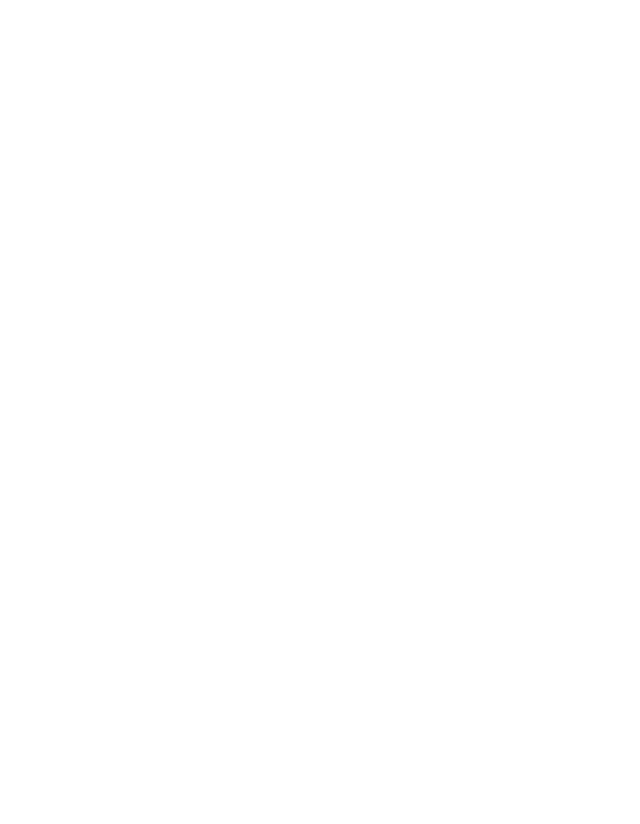
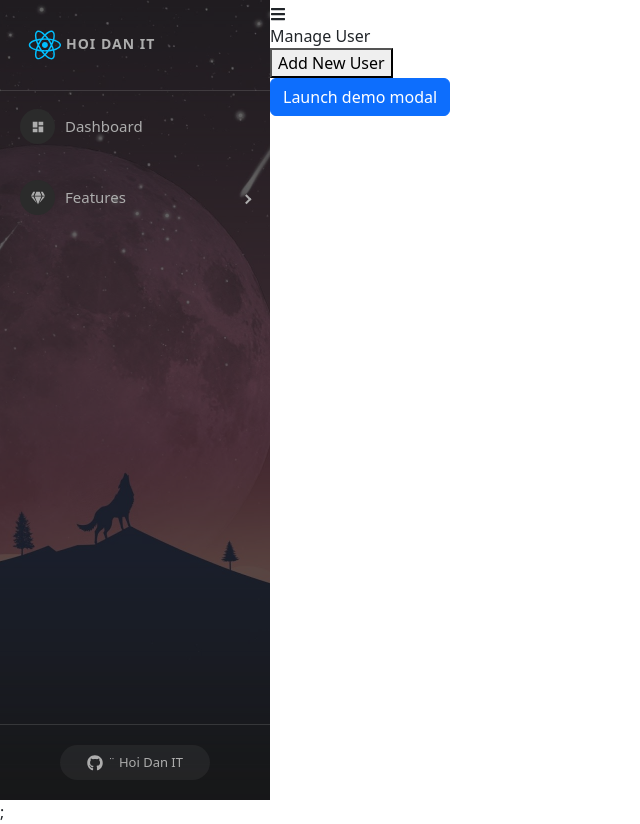
Before and after one commit to pcltuan7103/demo-react, a React (Create React App) app: page /admins/manage-user in a window 1280 px wide. Before the commit this address had no page. Shown: the whole page, without its empty margins (0-640 px from the left). Before the commit the page ends 800 px from the top, so only its background shows below. Built offline with nearby package versions, Linux system fonts and the light colour scheme.

Commit message:
Design Modal Add user

```diff
--- a/package.json
+++ b/package.json
@@ -6,15 +6,18 @@
     "@testing-library/jest-dom": "5.16.4",
     "@testing-library/react": "13.3.0",
     "@testing-library/user-event": "13.5.0",
+    "axios": "0.27.2",
     "bootstrap": "5.2.0",
     "react": "18.2.0",
     "react-bootstrap": "2.4.0",
     "react-dom": "18.2.0",
     "react-icons": "4.4.0",
+    "react-paginate": "8.1.3",
     "react-pro-sidebar": "0.7.1",
     "react-redux": "8.0.1",
     "react-router-dom": "6.3.0",
     "react-scripts": "5.0.1",
+    "react-toastify": "9.0.7",
     "redux": "4.2.0",
     "redux-devtools-extension": "2.13.9",
     "redux-thunk": "2.4.1",
--- a/src/App.scss
+++ b/src/App.scss
@@ -42,6 +42,7 @@ body {
         background-color: #000;
         padding: 0 15px;
         height: 40px;
+        border: none;
         &:hover {
           background-color: #535353;
         }
--- a/src/components/Admin/Admin.js
+++ b/src/components/Admin/Admin.js
@@ -2,6 +2,7 @@ import SideBar from "./SideBar";
 import "./Admin.scss";
 import { useState } from "react";
 import { FaBars } from "react-icons/fa";
+import { Outlet } from "react-router-dom";
 
 const Admin = (props) => {
   const [collapsed, setCollaped] = useState(false);
@@ -12,11 +13,15 @@ const Admin = (props) => {
         <SideBar collapsed={collapsed} />
       </div>
       <div className="admin-content">
+        <div className="admin-header"></div>
         <FaBars
           onClick={() => {
             setCollaped(!collapsed);
           }}
         />
+        <div className="admin-main">
+          <Outlet />
+        </div>
       </div>
     </div>
   );
--- a/src/components/Admin/Admin.scss
+++ b/src/components/Admin/Admin.scss
@@ -5,4 +5,11 @@
       height: 100vh !important;
     }
   }
+
+  .admin-content {
+    .admin-header {
+    }
+    .admin-main {
+    }
+  }
 }
--- /dev/null
+++ b/src/components/Admin/Content/Dashboard.js
@@ -0,0 +1,5 @@
+const Dashboard = (props) => {
+  return <div></div>;
+};
+
+export default Dashboard;
--- /dev/null
+++ b/src/components/Admin/Content/ManageUser.js
@@ -0,0 +1,19 @@
+import ModalCreateUser from "./ModalCreateUser";
+
+const ManageUser = (props) => {
+  return (
+    <div classNameName="manage-user-container">
+      <div classNameName="title">Manage User</div>
+      <div classNameName="users-content">
+        <div>
+          <button>Add New User</button>
+        </div>
+        <div>
+          <ModalCreateUser />
+        </div>
+      </div>
+    </div>
+  );
+};
+
+export default ManageUser;
--- /dev/null
+++ b/src/components/Admin/Content/ModalCreateUser.js
@@ -0,0 +1,63 @@
+import { useState } from "react";
+import Button from "react-bootstrap/Button";
+import Modal from "react-bootstrap/Modal";
+
+function ModalCreateUser() {
+  const [show, setShow] = useState(false);
+
+  const handleClose = () => setShow(false);
+  const handleShow = () => setShow(true);
+
+  return (
+    <>
+      <Button variant="primary" onClick={handleShow}>
+        Launch demo modal
+      </Button>
+
+      <Modal show={show} onHide={handleClose} size="xl" backdrop="static">
+        <Modal.Header closeButton>
+          <Modal.Title>Add New User</Modal.Title>
+        </Modal.Header>
+        <Modal.Body>
+          <form className="row g-3">
+            <div className="col-md-6">
+              <label className="form-label">Email</label>
+              <input type="email" className="form-control" />
+            </div>
+            <div className="col-md-6">
+              <label className="form-label">Password</label>
+              <input type="password" className="form-control" />
+            </div>
+            <div className="col-md-6">
+              <label className="form-label">Username</label>
+              <input type="text" className="form-control" />
+            </div>
+            <div className="col-md-6">
+              <label className="form-label">Role</label>
+              <select className="form-select">
+                <option selected value="USER">
+                  USER
+                </option>
+                <option value="ADMIN">ADMIN</option>
+              </select>
+            </div>
+            <div className="col-md-12">
+              <label className="form-label">Image</label>
+              <input type="file" className="form-control" />
+            </div>
+          </form>
+        </Modal.Body>
+        <Modal.Footer>
+          <Button variant="secondary" onClick={handleClose}>
+            Close
+          </Button>
+          <Button variant="primary" onClick={handleClose}>
+            Save Changes
+          </Button>
+        </Modal.Footer>
+      </Modal>
+    </>
+  );
+}
+
+export default ModalCreateUser;
--- a/src/components/Admin/SideBar.js
+++ b/src/components/Admin/SideBar.js
@@ -16,7 +16,11 @@ import {
   FaRegLaughWink,
   FaHeart,
 } from "react-icons/fa";
+import { DiReact } from "react-icons/di";
+import { MdDashboard } from "react-icons/md";
 import sidebarBg from "../../assets/bg2.jpg";
+import "./SideBar.scss";
+import { Link } from "react-router-dom";
 
 const SideBar = (props) => {
   const { image, collapsed, rtl, toggled, handleToggleSidebar } = props;
@@ -44,28 +48,27 @@ const SideBar = (props) => {
               whiteSpace: "nowrap",
             }}
           >
-            Hoi Dan IT
+            <DiReact color={"#00bfff"} size={"3em"} />
+            <span>Hoi Dan IT</span>
           </div>
         </SidebarHeader>
 
         <SidebarContent>
           <Menu iconShape="circle">
-            <MenuItem
-              icon={<FaTachometerAlt />}
-              suffix={<span className="badge red">New</span>}
-            >
+            <MenuItem icon={<MdDashboard />}>
               Dashboard
+              <Link to="/admins" />
             </MenuItem>
-            <MenuItem icon={<FaGem />}>Components</MenuItem>
           </Menu>
           <Menu iconShape="circle">
-            <SubMenu
-              suffix={<span className="badge yellow">3</span>}
-              icon={<FaRegLaughWink />}
-            >
-              <MenuItem> 1</MenuItem>
-              <MenuItem> 2</MenuItem>
-              <MenuItem> 3</MenuItem>
+            <SubMenu icon={<FaGem />} title="Features">
+              <MenuItem>
+                {" "}
+                Manage Users
+                <Link to="/admins/manage-user" />
+              </MenuItem>
+              <MenuItem> Manage Quiz</MenuItem>
+              <MenuItem> Manage Question</MenuItem>
             </SubMenu>
           </Menu>
         </SidebarContent>
@@ -78,7 +81,7 @@ const SideBar = (props) => {
             }}
           >
             <a
-              href="https://github.com/azouaoui-med/react-pro-sidebar"
+              href="https://github.com/pcltuan7103/demo-react"
               target="_blank"
               className="sidebar-btn"
               rel="noopener noreferrer"
@@ -91,7 +94,7 @@ const SideBar = (props) => {
                   overflow: "hidden",
                 }}
               >
-                View Source
+                &#168; Hoi Dan IT
               </span>
             </a>
           </div>
--- /dev/null
+++ b/src/components/Admin/SideBar.scss
@@ -0,0 +1,28 @@
+.sidebar-btn-wrapper {
+  display: flex;
+  align-items: center;
+  justify-content: center;
+  .sidebar-btn {
+    transition: width 0.3s;
+    width: 150px;
+    padding: 1px 5px;
+    border-radius: 40px;
+    background: rgba(255, 255, 255, 0.05);
+    color: #adadad;
+    text-decoration: none;
+    margin: 0 auto;
+    height: 35px;
+    display: flex;
+    align-items: center;
+    justify-content: center;
+    text-overflow: ellipsis;
+    overflow: hidden;
+    span {
+      margin-left: 5px;
+      font-size: 13px;
+    }
+    &:hover {
+      color: #dee2ec;
+    }
+  }
+}
--- a/src/index.js
+++ b/src/index.js
@@ -9,6 +9,8 @@ import { BrowserRouter, Route, Routes } from "react-router-dom";
 import User from "./components/User/User";
 import Admin from "./components/Admin/Admin";
 import Home from "./components/Home/Home";
+import ManageUser from "./components/Admin/Content/ManageUser";
+import Dashboard from "./components/Admin/Content/Dashboard";
 
 const root = ReactDOM.createRoot(document.getElementById("root"));
 root.render(
@@ -19,7 +21,10 @@ root.render(
           <Route index element={<Home />} />
           <Route path="/users" element={<User />} />
         </Route>
-        <Route path="/admins" element={<Admin />} />
+        <Route path="/admins" element={<Admin />}>
+          <Route index element={<Dashboard />} />
+          <Route path="manage-user" element={<ManageUser />} />
+        </Route>
       </Routes>
     </BrowserRouter>
   </Provider>
```
Also changed, not shown: 1 other file (tests, documents, lock files or other folders).
